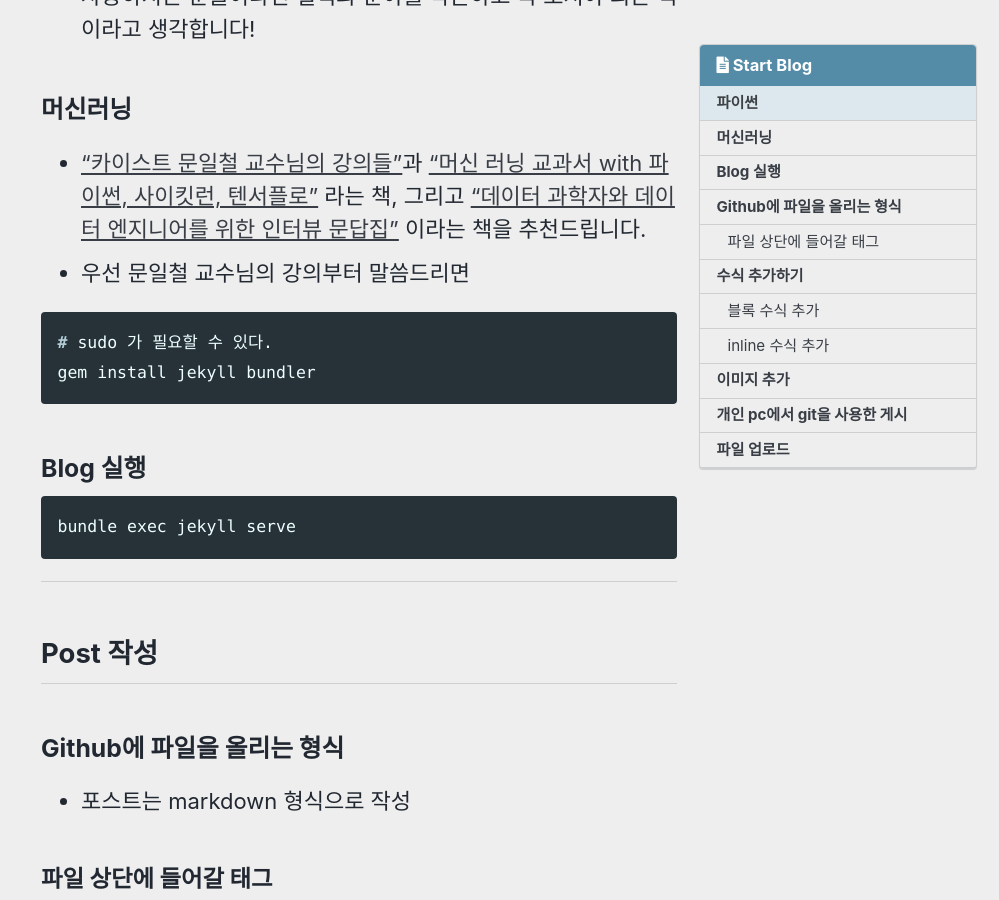
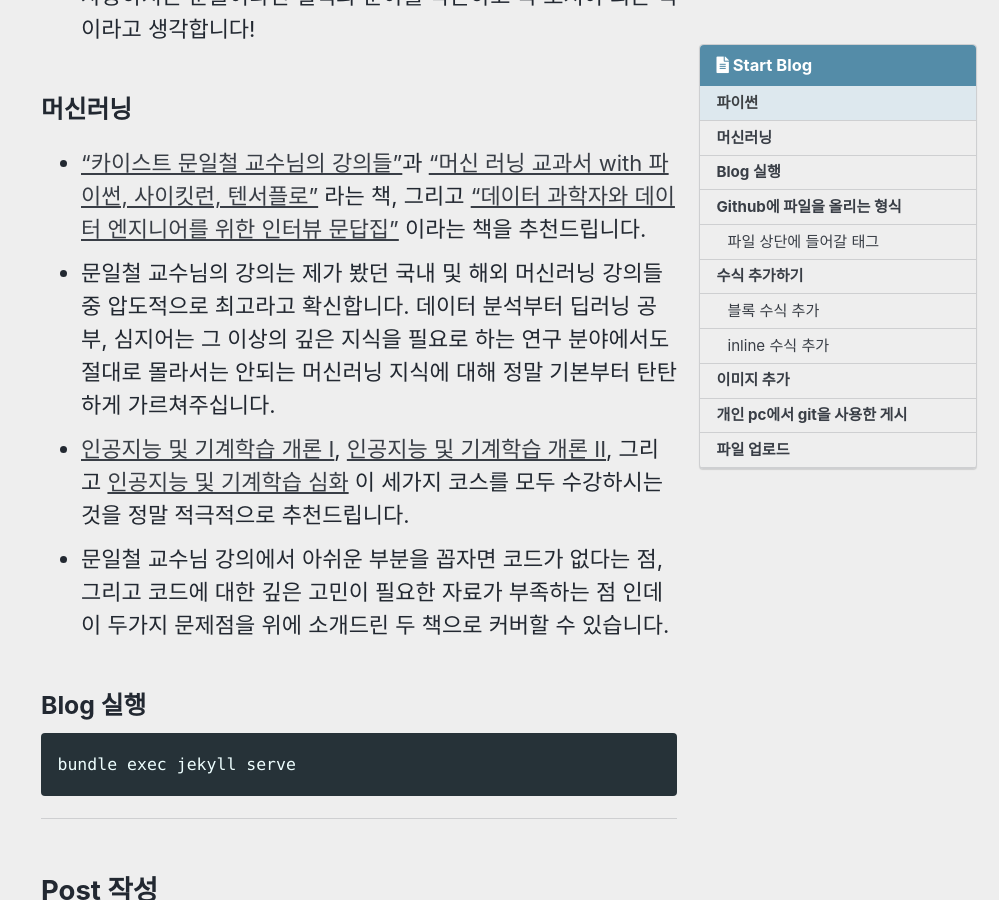
Before and after one commit to TAVEResearch/TAVEResearch.github.io, a Jekyll site: the page built from _posts/2021-08-23-preliminaries.md, in a window 1280 px wide and 900 px high, scrolled down 432 px. Shown: the whole window, without its empty margins (281-1280 px from the left). Built offline with Jekyll 4.4.1, drawn with Linux system fonts in a browser that asks for light colours; cached includes are drawn as plain includes; formulas are drawn with MathJax 3; comment, search, counter and statistics services are not loaded.

Commit message:
Update 2021-08-23-preliminaries.md

````diff
--- a/_posts/2021-08-23-preliminaries.md
+++ b/_posts/2021-08-23-preliminaries.md
@@ -26,12 +26,10 @@ toc_label: "Start Blog"
 ### 머신러닝
 
 - ["카이스트 문일철 교수님의 강의들"](https://kooc.kaist.ac.kr/)과 ["머신 러닝 교과서 with 파이썬, 사이킷런, 텐서플로"](https://github.com/gilbutITbook/080223) 라는 책, 그리고 ["데이터 과학자와 데이터 엔지니어를 위한 인터뷰 문답집"](https://jpub.tistory.com/1057) 이라는 책을 추천드립니다.
-- 우선 문일철 교수님의 강의부터 말씀드리면
+- 문일철 교수님의 강의는 제가 봤던 국내 및 해외 머신러닝 강의들 중 압도적으로 최고라고 확신합니다. 데이터 분석부터 딥러닝 공부, 심지어는 그 이상의 깊은 지식을 필요로 하는 연구 분야에서도 절대로 몰라서는 안되는 머신러닝 지식에 대해 정말 기본부터 탄탄하게 가르쳐주십니다.
+- [인공지능 및 기계학습 개론 I](https://kaist.edwith.org/machinelearning1_17), [인공지능 및 기계학습 개론 II](https://kaist.edwith.org/machinelearning2__17), 그리고 [인공지능 및 기계학습 심화](https://kooc.kaist.ac.kr/aiml-adv) 이 세가지 코스를 모두 수강하시는 것을 정말 적극적으로 추천드립니다.
+- 문일철 교수님 강의에서 아쉬운 부분을 꼽자면 코드가 없다는 점, 그리고 코드에 대한 깊은 고민이 필요한 자료가 부족하는 점 인데 이 두가지 문제점을 위에 소개드린 두 책으로 커버할 수 있습니다.
 
-```terminal
-# sudo 가 필요할 수 있다.
-gem install jekyll bundler
-```
 
 ### Blog 실행
 
````
